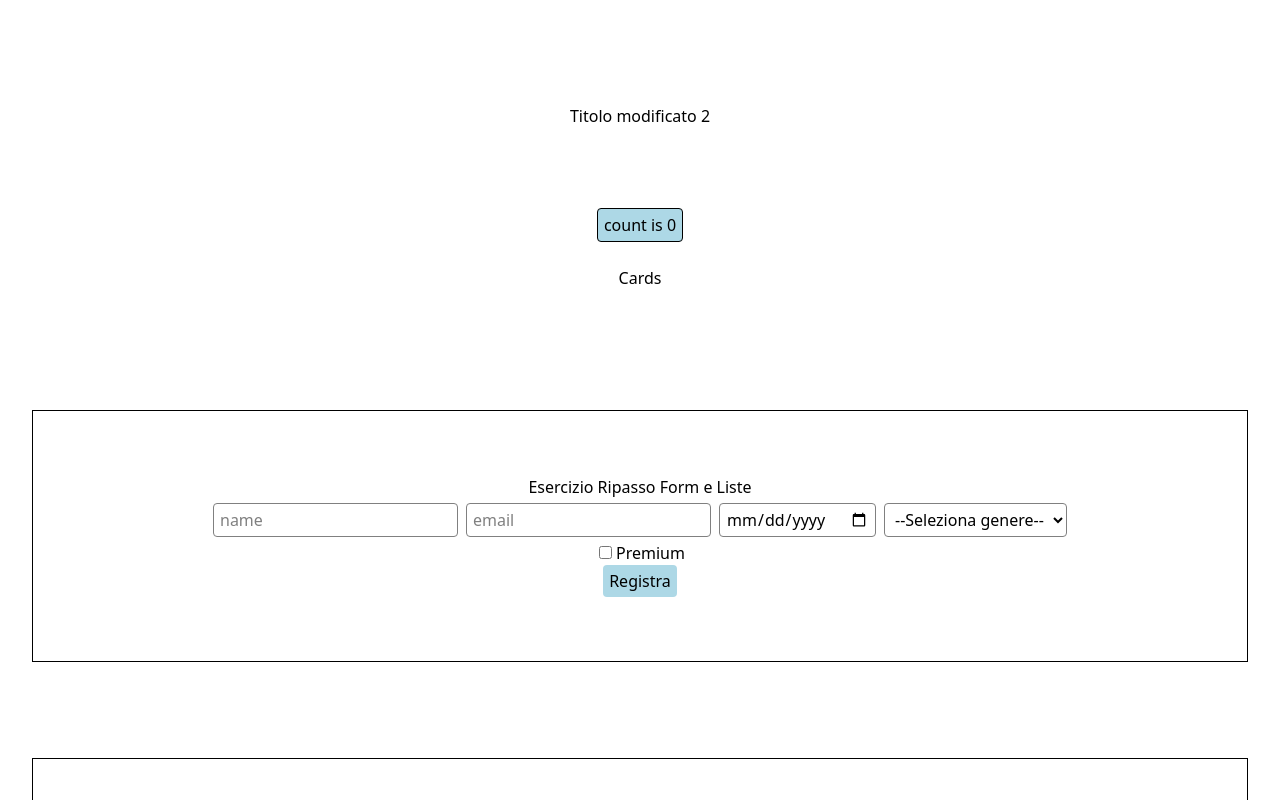
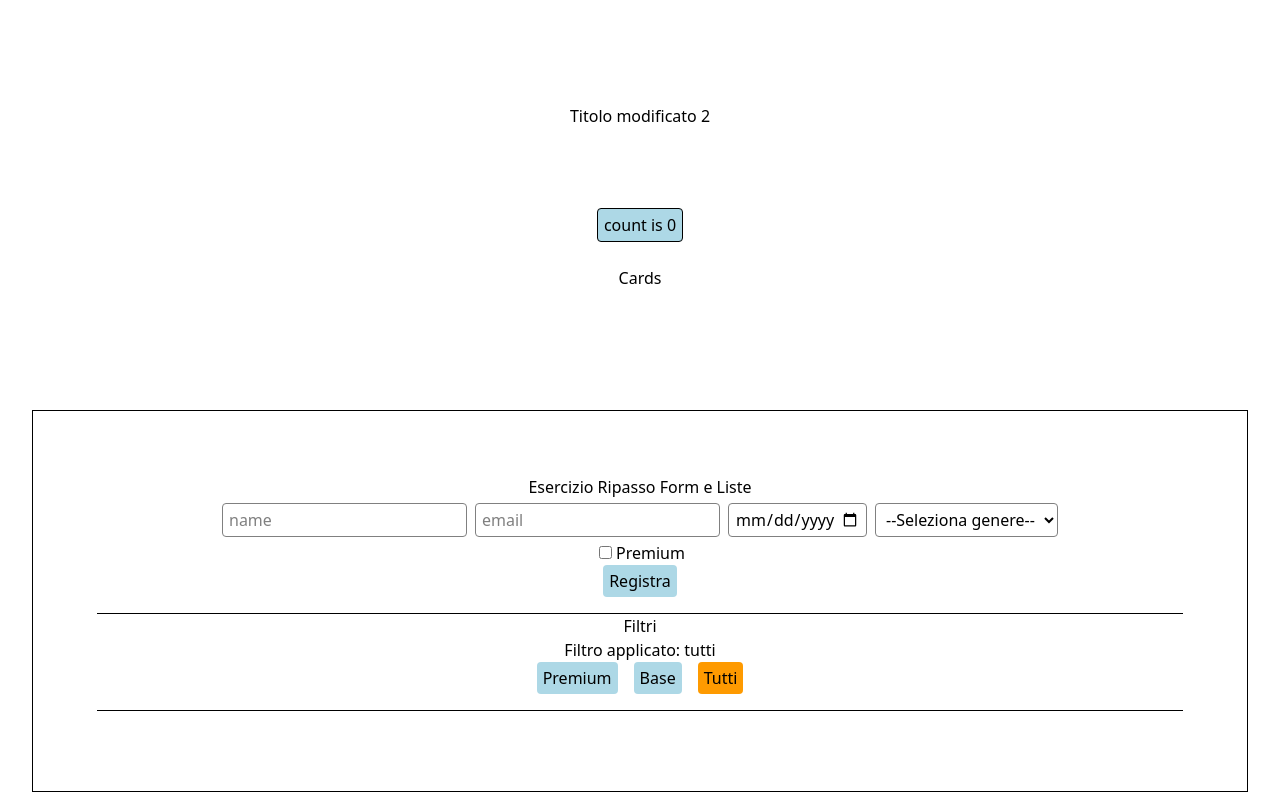
Before and after one commit to nicogheart1/fs35, a React (Vite) app in the folder react/first-react-app/: page / in a window 1280 px wide. Shown: the top 800 px of the page. Built offline with nearby package versions, Linux system fonts and the light colour scheme.

Commit message:
180425 esercizio ripasso

```diff
--- a/react/first-react-app/src/esercizioRipassoFormListe/esercizioRipassoFormList.jsx
+++ b/react/first-react-app/src/esercizioRipassoFormListe/esercizioRipassoFormList.jsx
@@ -1,15 +1,19 @@
 import { useEffect, useState } from "react";
 
+const initFormData = {
+  name: "",
+  email: "",
+  birthday: "",
+  gender: "",
+  premium: false,
+};
+
 const EsercizioRipassoFormListe = () => {
-  const [formData, setFormData] = useState({
-    name: "",
-    email: "",
-    birthday: "",
-    gender: "",
-    premium: false,
-  });
+  const [formData, setFormData] = useState(initFormData);
 
   const [utenti, setUtenti] = useState([]);
+
+  const [filtro, setFiltro] = useState("tutti");
 
   const handleChange = (event) => {
     setFormData({
@@ -23,11 +27,16 @@ const EsercizioRipassoFormListe = () => {
 
   const handleSubmit = (event) => {
     event.preventDefault();
-    setUtenti([...utenti, formData]);
+    if (formData.name) {
+      setUtenti([...utenti, formData]);
+      setFormData(initFormData);
+    } else {
+      alert("Il campo nome è obbligatorio!");
+    }
   };
 
   useEffect(() => {
-    console.log("Lista utenti è stata aggiornata!", utenti)
+    console.log("Lista utenti è stata aggiornata!", utenti);
   }, [utenti]);
 
   return (
@@ -50,6 +59,7 @@ const EsercizioRipassoFormListe = () => {
         <input
           name="birthday"
           type="date"
+          max="2003-01-01"
           value={formData.birthday}
           onChange={handleChange}
         />
@@ -69,9 +79,32 @@ const EsercizioRipassoFormListe = () => {
           />
           <label for="premium">Premium</label>
         </div>
-
         <button type="submit">Registra</button>
       </form>
+      <div className="my-4 border-t-1">
+        <h4>Filtri</h4>
+        <div>Filtro applicato: {filtro}</div>
+        <div className="flex gap-4">
+          <button onClick={() => setFiltro("premium")} className={filtro === "premium" && "!bg-amber-500"}>Premium</button>
+          <button onClick={() => setFiltro("base")} className={filtro === "base" && "!bg-amber-500"}>Base</button>
+          <button onClick={() => setFiltro("tutti")} className={filtro === "tutti" && "!bg-amber-500"}>Tutti</button>
+        </div>
+      </div>
+      <ul className="my-4 border-t-1 flex gap-4 items-center justify-center">
+        {utenti.filter((value) => {
+          if (filtro === "premium") {
+            return value.premium;
+          }
+          if (filtro === "base") {
+            return !value.premium;
+          }
+          return value;
+        }).map((value, index) => (
+          <li key={index} className={value.premium && "text-blue-500"}>
+            {value.name}
+          </li>
+        ))}
+      </ul>
     </>
   );
 };
```
